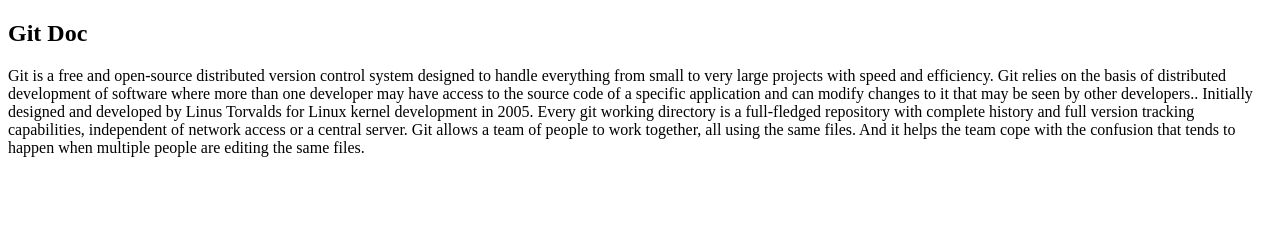
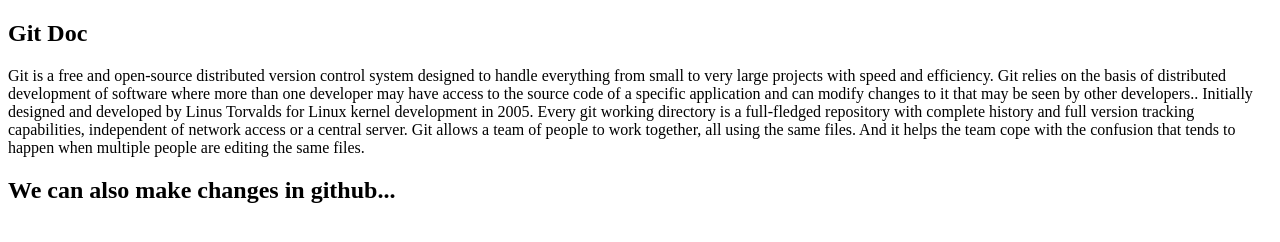
Before and after one commit to divyayewale29/git-bash, a plain HTML site: page index.html in a window 1280 px wide. Drawn offline with Linux system fonts and the light colour scheme.

Commit message:
Updated index.html

```diff
--- a/index.html
+++ b/index.html
@@ -11,6 +11,6 @@
         Initially designed and developed by Linus Torvalds for Linux kernel development in 2005.
         Every git working directory is a full-fledged repository with complete history and full version tracking capabilities, independent of network access or a central server.
         Git allows a team of people to work together, all using the same files. And it helps the team cope with the confusion that tends to happen when multiple people are editing the same files.</p>
-
+    <h2>We can also make changes in github...</h2>
 </body>
 </html>
```
